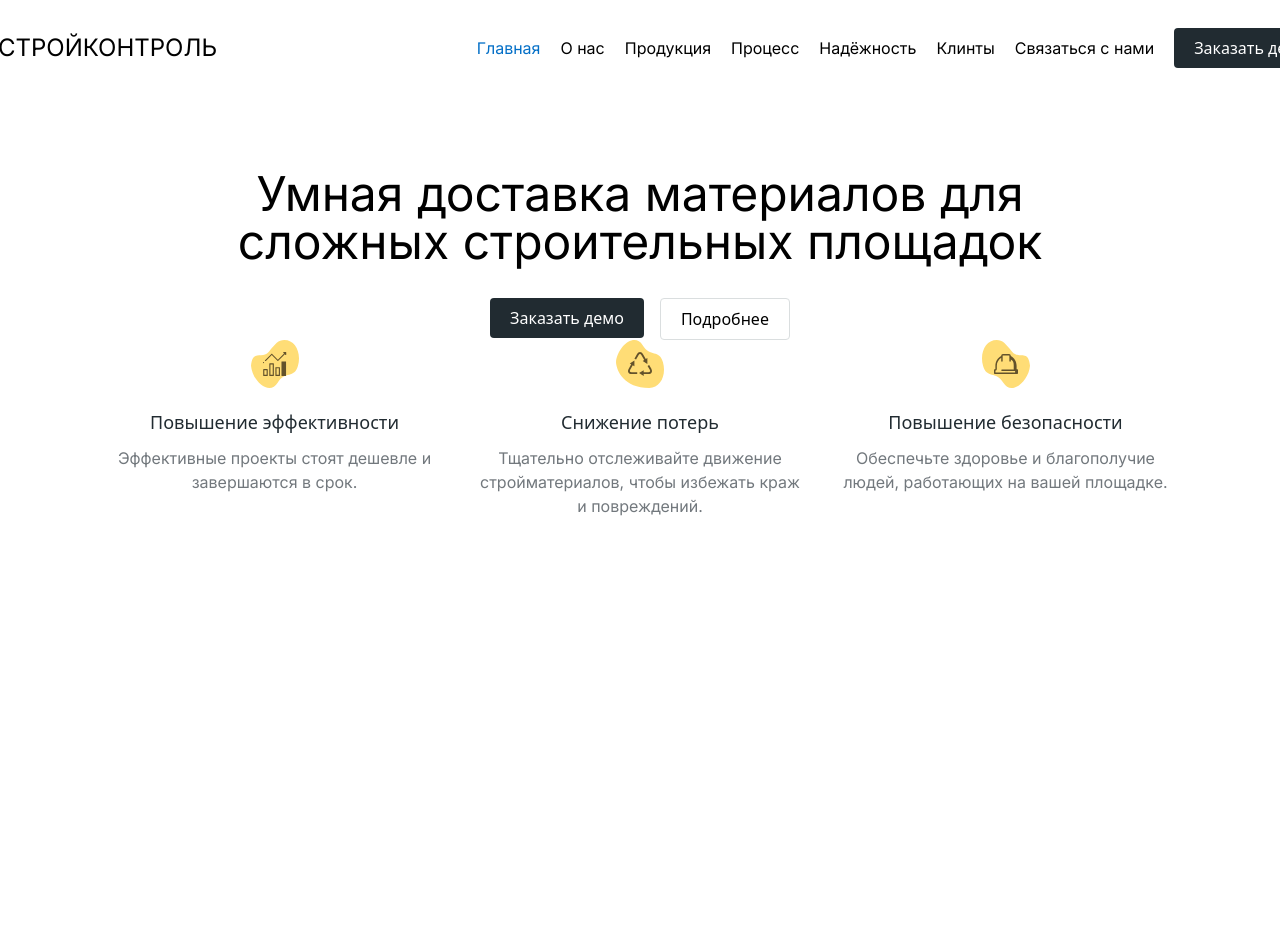
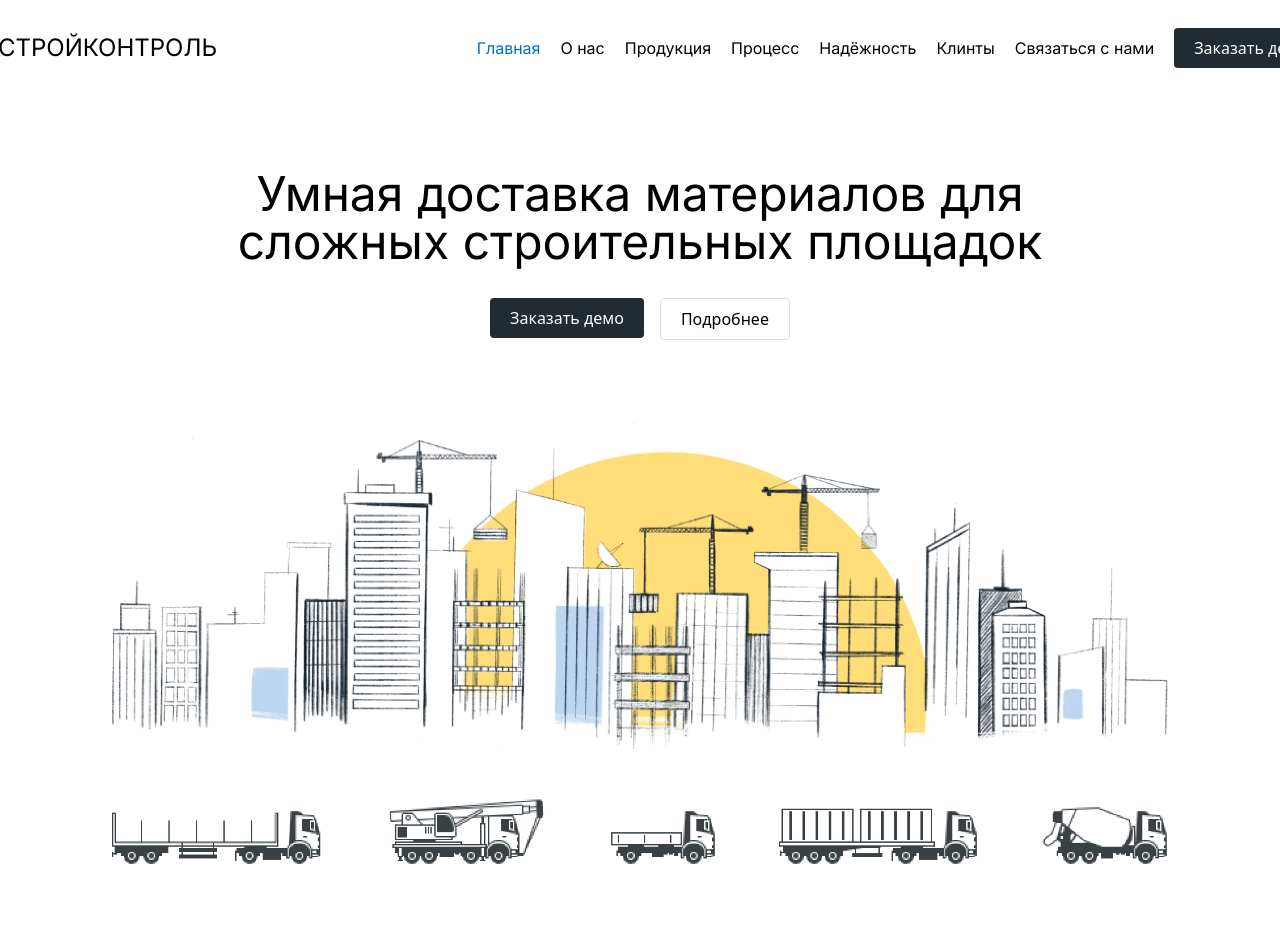
Before and after one commit to Dream-Team-Coders/team-landing, a Next.js app: page / in a window 1280 px wide. Shown: the top 952 px of the page. Before the commit the page ends 800 px from the top, so only its background shows below. Built offline with nearby package versions, Linux system fonts and the light colour scheme.

Commit message:
section-1 done

```diff
--- a/src/pages/index.tsx
+++ b/src/pages/index.tsx
@@ -2,10 +2,13 @@ import BgIcon1 from '../../public/icons/bg-icon-1.svg'
 import BgIcon2 from '../../public/icons/bg-icon-2.svg'
 import Button from '@/components/Button'
 import ChartIcon from '../../public/icons/chart-icon.svg'
+import City from '../../public/images/section-1-1.png'
 import HardhatIcon from '../../public/icons/hardhat-icon.svg'
+import Image from 'next/image'
 import ItemBlock from '@/components/ItemBlock'
 import MainLayout from '@/layouts/MainLayout'
 import RecyclingIcon from '../../public/icons/recycling-icon.svg'
+import Transport from '../../public/images/section-1-2.png'
 
 export default function Home() {
     return (
@@ -23,8 +26,12 @@ export default function Home() {
                             title='Подробнее'
                         />
                     </div>
+                    <div className='flex flex-col justify-center'>
+                        <Image className='mt-20' src={City} alt='City'/>
+                        <Image className='mt-9' src={Transport} alt='Transport' />
+                    </div>
                 </section>
-                <section className='w-full flex justify-between'>
+                <section className='w-full flex justify-between mt-36'>
                     <ItemBlock
                         iconBackground={BgIcon1}
                         icon={ChartIcon}
```
Also changed, not shown: public/images/section-1-1.png (added), public/images/section-1-2.png (added).
